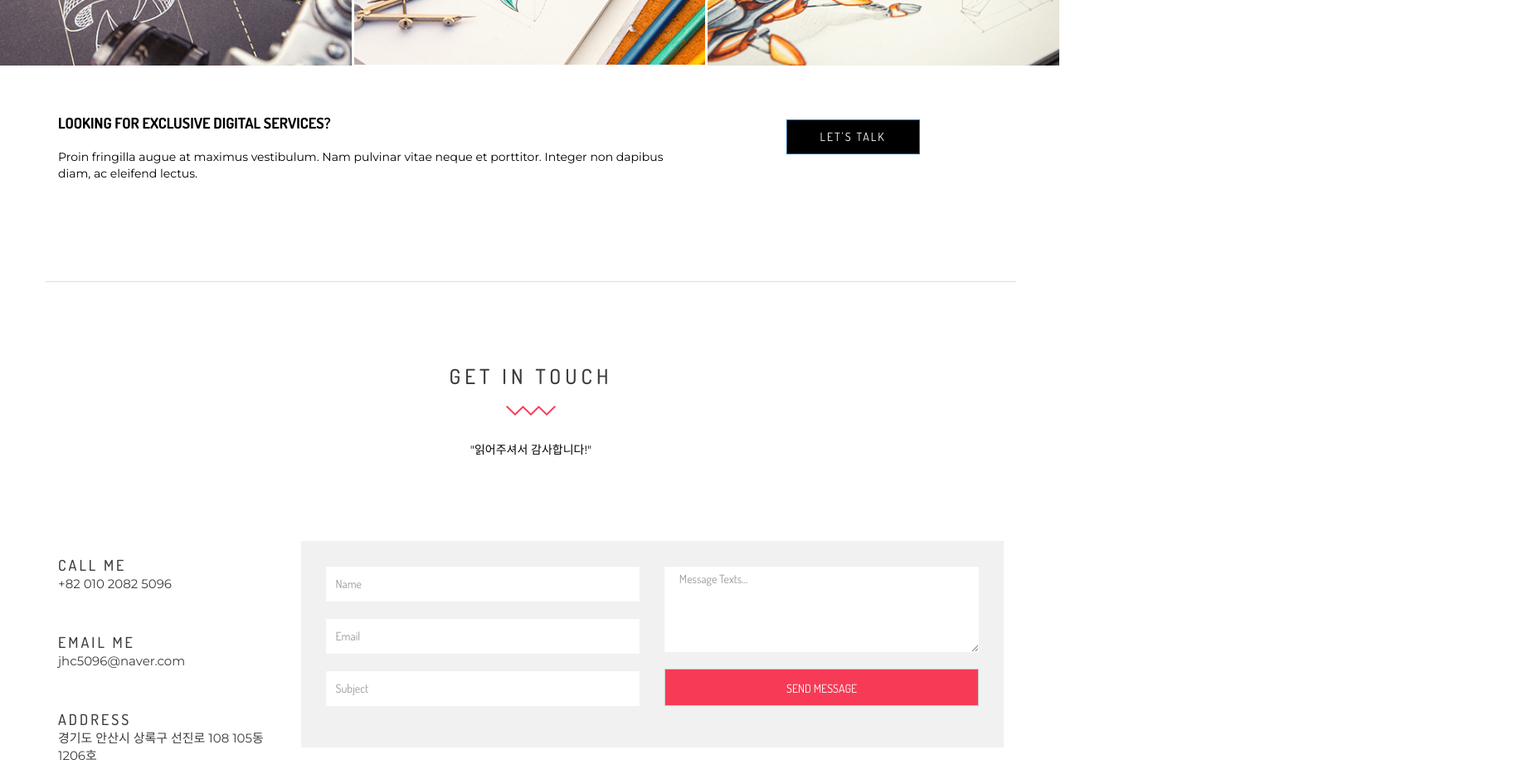
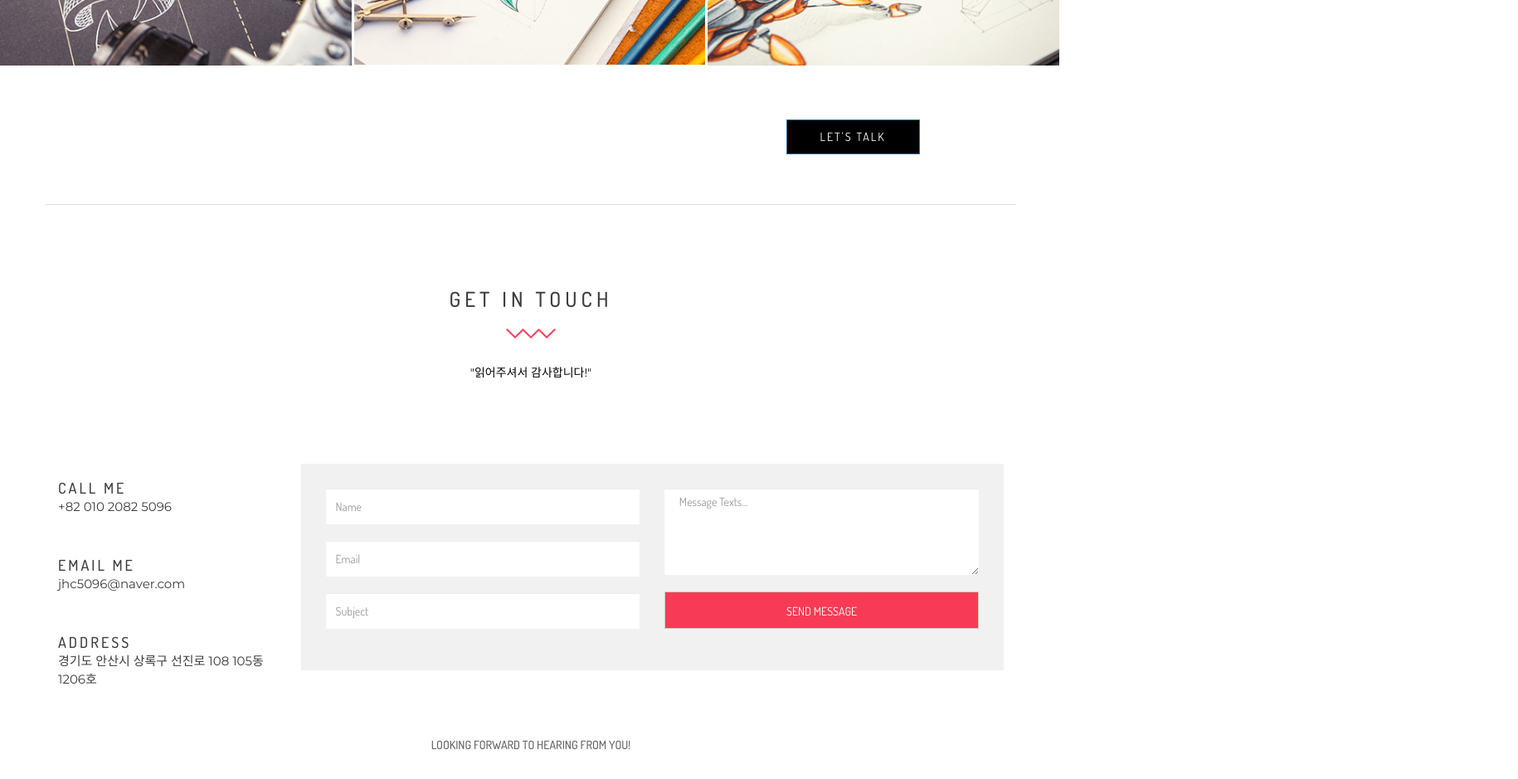
Before and after one commit to joohchan/Mid-Term-Project, a plain HTML site: page index.html in a window 1280 px wide. Shown: the part 2940-3879 px from the top of the page at 83% size, 1830 px wide, since content can reach past the window. Drawn offline with Linux system fonts and the light colour scheme.

Commit message:
12th commit

```diff
--- a/index.html
+++ b/index.html
@@ -356,9 +356,7 @@
             <div class="row">
                 <div class="col-md-8 wow fadeInLeft animated">
                     <div class="left">
-                        <h2>LOOKING FOR EXCLUSIVE DIGITAL SERVICES?</h2>
-                        <p>Proin fringilla augue at maximus vestibulum. Nam pulvinar vitae neque et porttitor.
-                        Integer non dapibus diam, ac eleifend lectus.</p>
+
                     </div>
                 </div>
                 <div class="col-md-3 col-md-offset-1 wow fadeInRight animated">
```
